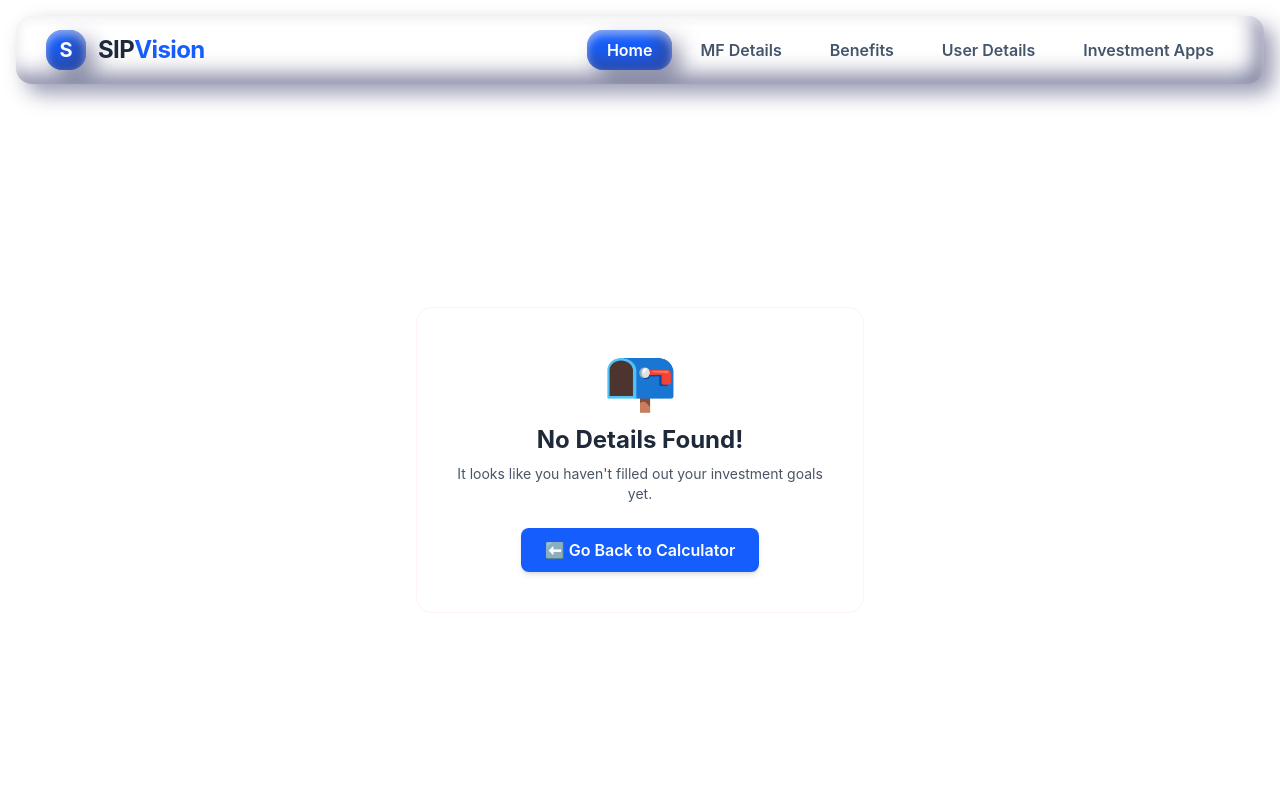
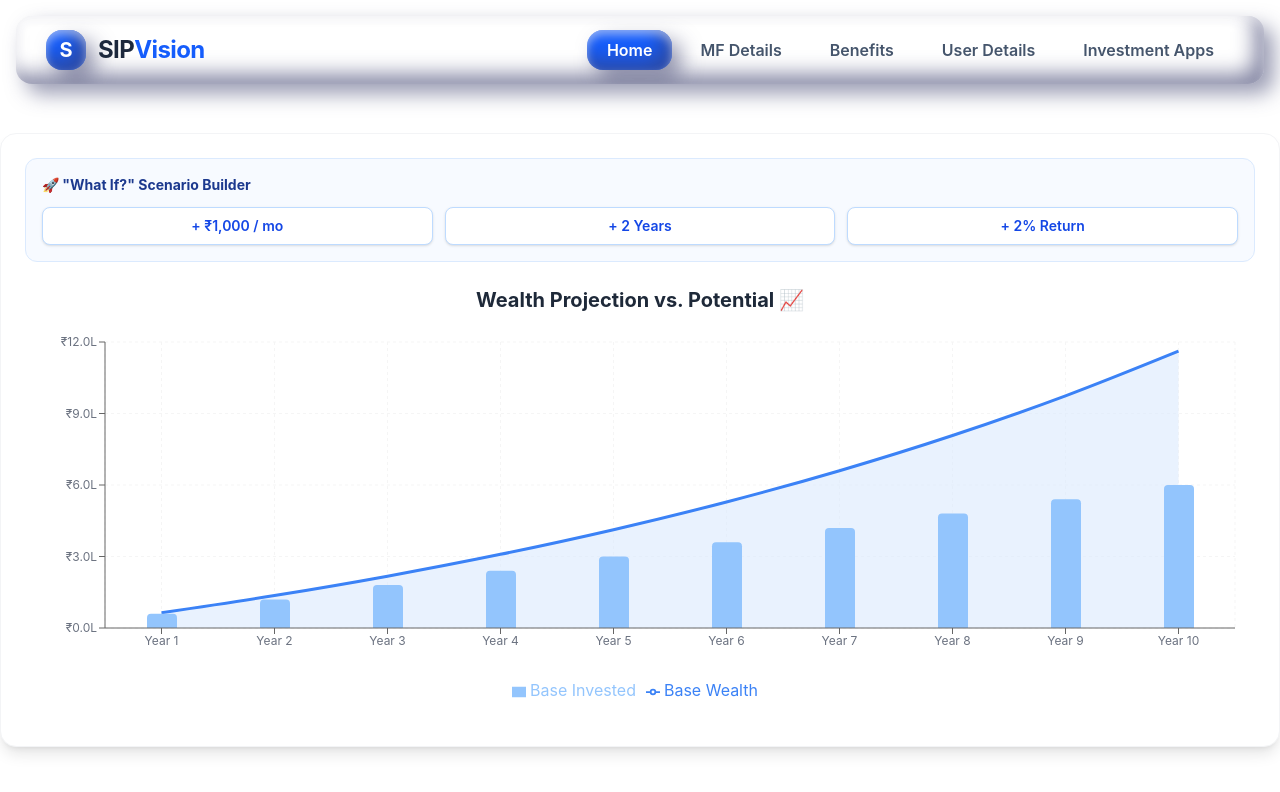
Before and after one commit to Codomania-Legends/SIPVision, a React (Vite) app: page /home in a window 1280 px wide. Shown: the top 792 px of the page. Built offline with nearby package versions, Linux system fonts and the light colour scheme.

Commit message:
Updating the chart

```diff
--- a/src/Components/Home/Home.jsx
+++ b/src/Components/Home/Home.jsx
@@ -1,10 +1,12 @@
 import React from 'react'
 import DetailsOverview from '../DetailsOverview/DetailsOverview'
+import Charts from '../../Utilities/Charts'
 
 function Home() {
   return (
     <div className='h-[90vh] w-screen flex justify-center items-center'>
-        <DetailsOverview />
+        {/* <DetailsOverview /> */}
+        <Charts />
     </div>
   )
 }
--- /dev/null
+++ b/src/Utilities/Charts.jsx
@@ -0,0 +1,164 @@
+import React, { useEffect, useMemo, useState } from 'react';
+import {
+    ResponsiveContainer,
+    ComposedChart,
+    Area,
+    Bar,
+    Line,
+    XAxis,
+    YAxis,
+    CartesianGrid,
+    Tooltip,
+    Legend,
+} from 'recharts';
+import { useDetails } from './DetailsContext';
+
+const SipChart = () => {
+    const { sipData } = useDetails();
+
+    const [boostSip, setBoostSip] = useState(0);
+    const [boostTime, setBoostTime] = useState(0);
+    const [boostReturn, setBoostReturn] = useState(0);
+    const [showLine , setShowLine] = useState(false);
+
+    useEffect( () => {
+        if(boostSip > 0 || boostTime > 0 || boostReturn > 0){
+            setShowLine(true);
+        }
+        else{
+            setShowLine(false);
+        }
+    } , [boostSip, boostTime, boostReturn] )
+
+    const chartData = useMemo(() => {
+        const baseSip = Number(sipData.monthlyAmount) || 5000;
+        const baseYears = Number(sipData.timeHorizon) || 10;
+        const baseReturn = Number(sipData.expectedReturn) || 12;
+        const initialSavings = Number(sipData.currentSavings) || 0;
+
+        const optSip = baseSip + boostSip;
+        const optYears = baseYears + boostTime;
+        const optReturn = baseReturn + boostReturn;
+
+        const baseMonthlyRate = baseReturn / 100 / 12;
+        const optMonthlyRate = optReturn / 100 / 12;
+
+        const data = [];
+        let baseInvested = initialSavings;
+        let baseValue = initialSavings;
+        let optValue = initialSavings;
+
+        const maxYears = Math.max(baseYears, optYears);
+
+        for (let year = 1; year <= maxYears; year++) {
+            if (year <= baseYears) {
+                for (let month = 1; month <= 12; month++) {
+                baseInvested += baseSip;
+                baseValue = (baseValue + baseSip) * (1 + baseMonthlyRate);
+                }
+            }
+
+            if (year <= optYears) {
+                for (let month = 1; month <= 12; month++) {
+                optValue = (optValue + optSip) * (1 + optMonthlyRate);
+                }
+            }
+
+            data.push({
+                name: `Year ${year}`,
+                Invested: Math.round(baseInvested),
+                TotalWealth: year <= baseYears ? Math.round(baseValue) : null,
+                OptimizedWealth: Math.round(baseValue) == Math.round(optValue) ? 0 : Math.round(optValue),
+            });
+        }
+
+        return data;
+    }, [sipData, boostSip, boostTime, boostReturn]);
+
+    const resetBoosts = () => {
+        setBoostSip(0);
+        setBoostTime(0);
+        setBoostReturn(0);
+    };
+
+    return (
+        <div className="w-full flex flex-col items-center bg-white p-6 rounded-2xl shadow-lg border border-gray-100">
+
+        <div className="w-full bg-blue-50/50 p-4 rounded-xl border border-blue-100 mb-6">
+            <div className="flex justify-between items-center mb-3">
+            <h4 className="text-sm font-bold text-blue-900 flex items-center gap-2">
+                🚀 "What If?" Scenario Builder
+            </h4>
+            {(boostSip > 0 || boostTime > 0 || boostReturn > 0) && (
+                <button onClick={resetBoosts} className="text-xs text-red-500 hover:text-red-700 font-medium transition-colors">
+                Reset Filters ✖️
+                </button>
+            )}
+            </div>
+
+            <div className="flex flex-wrap gap-3">
+            <button
+                onClick={() => setBoostSip(prev => prev + 1000)}
+                className="flex-1 bg-white border border-blue-200 text-blue-700 hover:bg-blue-600 hover:text-white text-sm font-semibold py-2 px-4 rounded-lg transition-all shadow-sm"
+            >
+                + ₹1,000 / mo
+            </button>
+            <button
+                onClick={() => setBoostTime(prev => prev + 2)}
+                className="flex-1 bg-white border border-blue-200 text-blue-700 hover:bg-blue-600 hover:text-white text-sm font-semibold py-2 px-4 rounded-lg transition-all shadow-sm"
+            >
+                + 2 Years
+            </button>
+            <button
+                onClick={() => setBoostReturn(prev => prev + 2)}
+                className="flex-1 bg-white border border-blue-200 text-blue-700 hover:bg-blue-600 hover:text-white text-sm font-semibold py-2 px-4 rounded-lg transition-all shadow-sm"
+            >
+                + 2% Return
+            </button>
+            </div>
+        </div>
+
+        <h3 className="text-xl font-bold text-gray-800 mb-2">
+            Wealth Projection vs. Potential 📈
+        </h3>
+
+        <div style={{ width: '100%', height: 400 }}>
+            <ResponsiveContainer>
+            <ComposedChart data={chartData} margin={{ top: 20, right: 20, bottom: 20, left: 20 }}>
+                <CartesianGrid stroke="#f5f5f5" strokeDasharray="3 3" />
+                <XAxis dataKey="name" tick={{ fill: '#6b7280', fontSize: 12 }} />
+                <YAxis
+                tickFormatter={(value) => `₹${(value / 100000).toFixed(1)}L`}
+                tick={{ fill: '#6b7280', fontSize: 12 }}
+                />
+                <Tooltip
+                formatter={(value) => `₹ ${value.toLocaleString('en-IN')}`}
+                contentStyle={{ borderRadius: '8px', border: 'none', boxShadow: '0 4px 6px rgba(0,0,0,0.1)' }}
+                />
+                <Legend wrapperStyle={{ paddingTop: '20px' }}/>
+
+                {/* 1st Line: The base invested amount (Safe Money) */}
+                <Bar dataKey="Invested" barSize={30} fill="#93c5fd" radius={[4, 4, 0, 0]} name="Base Invested" />
+
+                {/* 2nd Line: The base total wealth (Current Plan) */}
+                <Area type="monotone" dataKey="TotalWealth" fill="#dbeafe" stroke="#3b82f6" strokeWidth={3} name="Base Wealth" />
+
+                {/* 3rd Line: THE FOMO LINE! (Optimized Potential) 💸 */}
+                {showLine && <Line
+                    type="monotone"
+                    dataKey="OptimizedWealth"
+                    stroke="#10b981"
+                    strokeWidth={4}
+                    strokeDasharray="5 5"
+                    name="If you boost it! 🚀"
+                    dot={{ r: 4, fill: '#10b981' }}
+                    activeDot={{ r: 8 }}
+                />}
+            </ComposedChart>
+            </ResponsiveContainer>
+        </div>
+        </div>
+    );
+};
+
+export default SipChart;
```
Also changed, not shown: src/main.jsx (+4 -4 lines).
